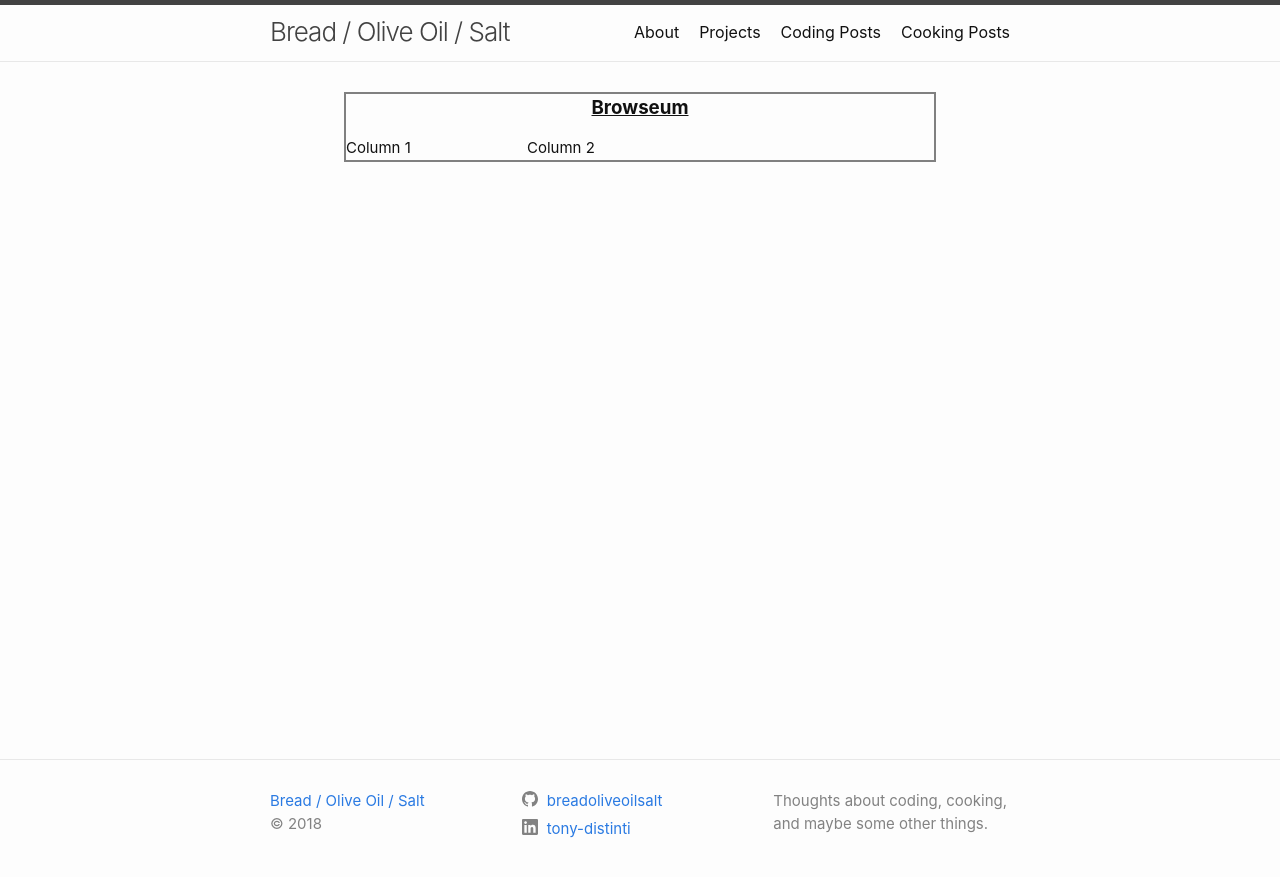
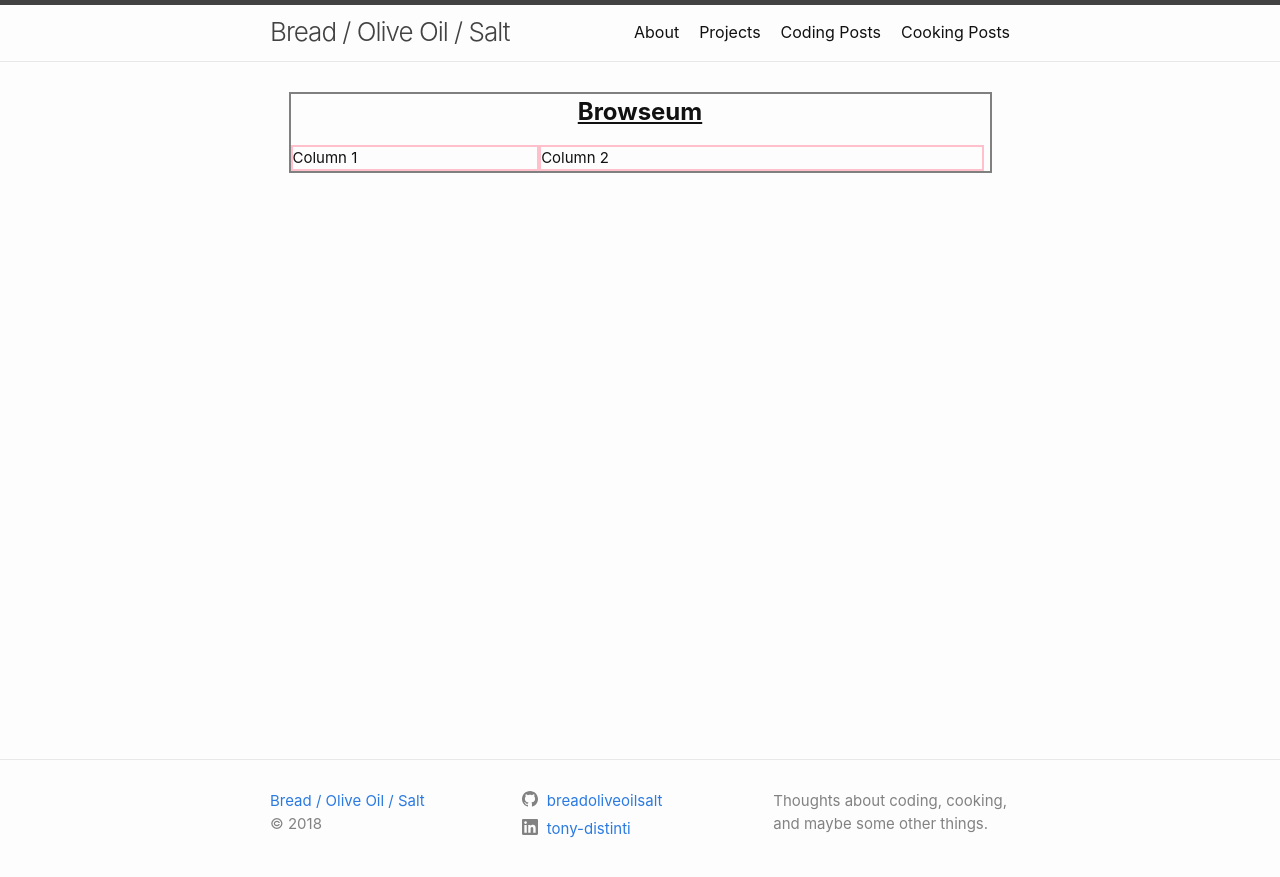
Before and after one commit to breadoliveoilsalt/breadoliveoilsalt.github.io, a Jekyll site: the page built from projects.md, in a window 1280 px wide. Shown: the top 877 px of the page. Built offline with Jekyll 4.4.1, drawn with Linux system fonts in a browser that asks for light colours.

Commit message:
Widen project wrapper and adjust column size to max without going to next line.

```diff
--- a/_layouts/projects.html
+++ b/_layouts/projects.html
@@ -5,7 +5,7 @@ layout: default
 
 <div id="browseum" class="project-wrapper">
   <div class="bordered">
-      <h3 class="text-centered bold underlined">Browseum</h3>
+      <h2 class="text-centered bold underlined">Browseum</h2>
       <div class="project-col-wrapper">
         <div class="project-col project-col-1">
           Column 1
--- a/_sass/minima/_base.scss
+++ b/_sass/minima/_base.scss
@@ -105,7 +105,7 @@ img.small {
  */
 
 .project-wrapper{
-  max-width: 80%;
+  max-width: 95%;
   margin-right: auto;
   margin-left: auto;
   .bordered {
@@ -128,13 +128,21 @@ img.small {
 }
 
 .project-col-1 {
-  width: -webkit-calc(33.33% - (#{$spacing-unit} / 2));
-  width:         calc(33.33% - (#{$spacing-unit} / 2));
+  border: .15em solid pink;
+  width: -webkit-calc(35%);
+  width:         calc(35%);
+  //
+  // width: -webkit-calc(33.33% - (#{$spacing-unit} / 2));
+  // width:         calc(33.33% - (#{$spacing-unit} / 2));
 }
 
 .project-col-2 {
-  width: -webkit-calc(66.67% - (#{$spacing-unit} / 2));
-  width:         calc(66.67% - (#{$spacing-unit} / 2));
+  border: .15em solid pink;
+  width: -webkit-calc(63%);
+  width:         calc(63%);
+
+  // width: -webkit-calc(66.67% - (#{$spacing-unit} / 2));
+  // width:         calc(66.67% - (#{$spacing-unit} / 2));
 }
 //
 // .project-col-3 {
```
